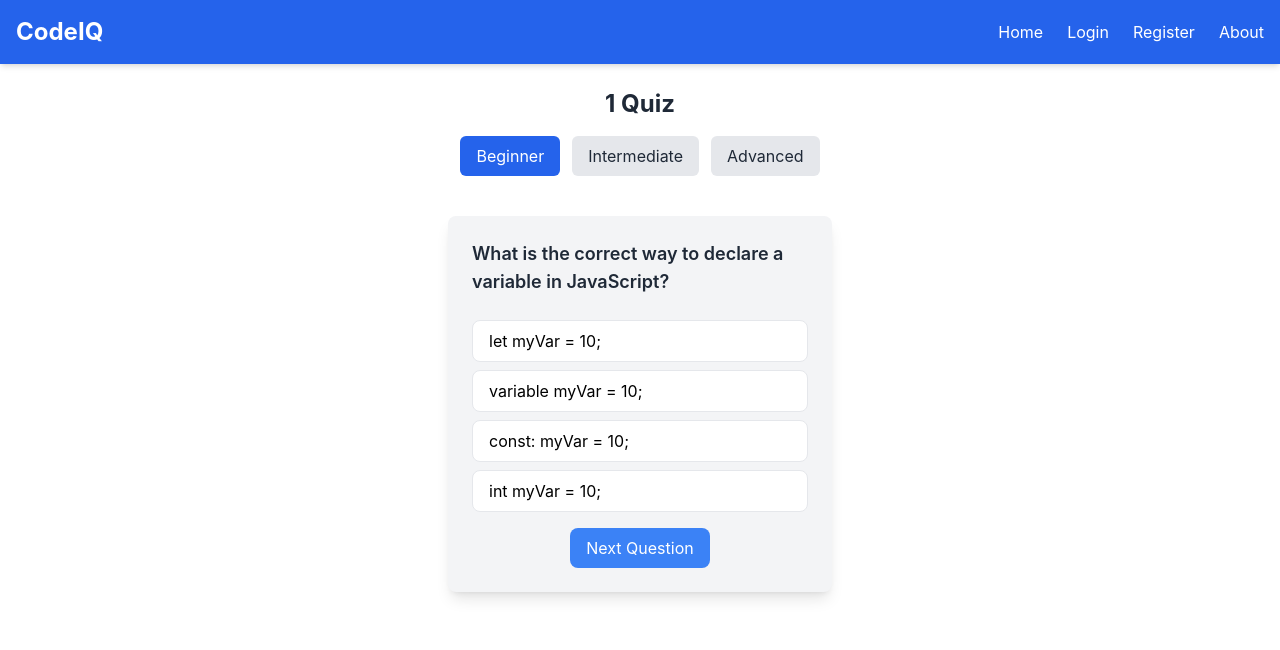
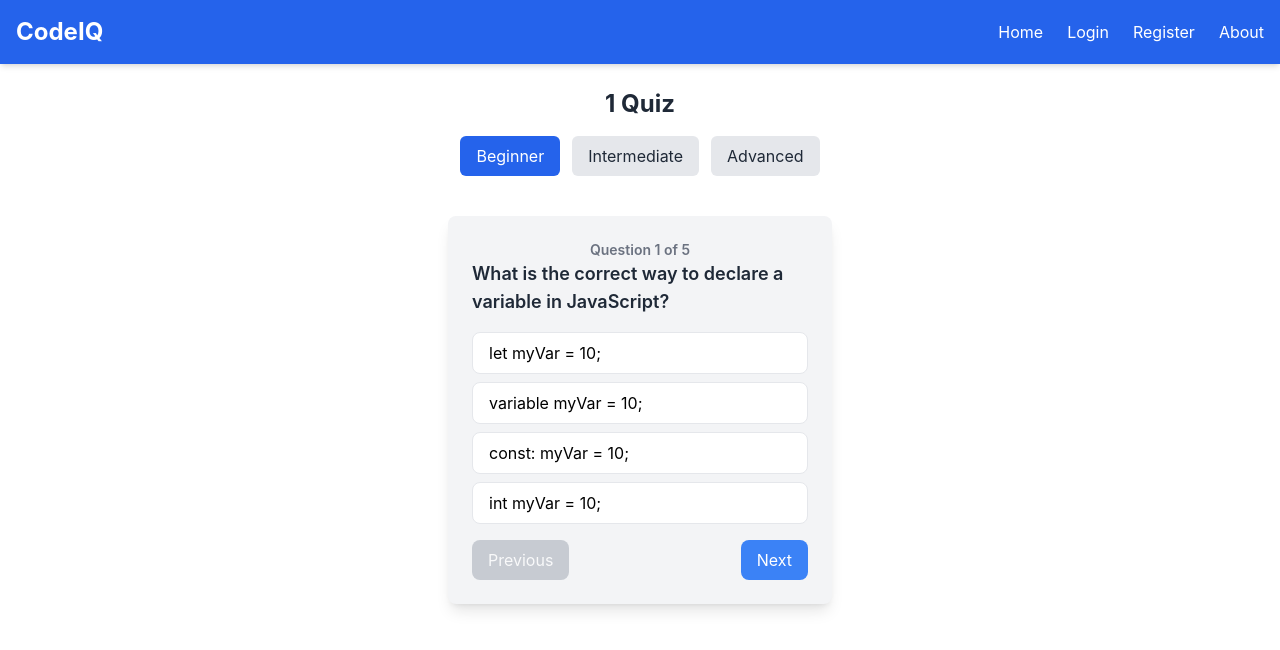
Before and after one commit to hardikpatel2906/CodeIQ, a React (Vite) app: page /quiz/1 in a window 1280 px wide. Shown: the top 650 px of the page. Built offline with nearby package versions, Linux system fonts and the light colour scheme.

Commit message:
Update Flash card component - create prev question functionality/suffle questions

```diff
--- a/package.json
+++ b/package.json
@@ -10,6 +10,7 @@
     "preview": "vite preview"
   },
   "dependencies": {
+    "framer-motion": "^12.4.7",
     "react": "^19.0.0",
     "react-dom": "^19.0.0",
     "react-router-dom": "^7.1.5"
--- a/src/components/FlashCard.tsx
+++ b/src/components/FlashCard.tsx
@@ -1,4 +1,5 @@
-import React, { useState } from "react";
+import React, { useState, useEffect } from "react";
+import { motion } from "framer-motion";
 
 interface Question {
   question: string;
@@ -22,12 +23,39 @@ const questions: Question[] = [
     options: ["removeLast()", "pop()", "deleteLast()", "shift()"],
     correctAnswer: "pop()",
   },
+  {
+    question: "What does `typeof null` return?",
+    options: ["null", "undefined", "object", "string"],
+    correctAnswer: "object",
+  },
+  {
+    question: "Which of these is a JavaScript framework?",
+    options: ["Django", "Flask", "React", "Laravel"],
+    correctAnswer: "React",
+  },
 ];
 
-const FlashCard: React.FC = () => {
+const shuffleArray = (array: Question[]) => [...array].sort(() => Math.random() - 0.5);
+
+const Flashcard: React.FC = () => {
+  const [quizQuestions, setQuizQuestions] = useState<Question[]>([]);
   const [currentQuestion, setCurrentQuestion] = useState(0);
   const [selectedAnswer, setSelectedAnswer] = useState<string | null>(null);
   const [isAnswered, setIsAnswered] = useState(false);
+
+  useEffect(() => {
+    // Load progress from localStorage
+    const storedIndex = localStorage.getItem("quizProgress");
+    if (storedIndex) {
+      setCurrentQuestion(Number(storedIndex));
+    }
+    setQuizQuestions(shuffleArray(questions)); // Shuffle questions
+  }, []);
+
+  useEffect(() => {
+    // Save progress to localStorage
+    localStorage.setItem("quizProgress", currentQuestion.toString());
+  }, [currentQuestion]);
 
   const handleAnswerClick = (answer: string) => {
     setSelectedAnswer(answer);
@@ -35,13 +63,23 @@ const FlashCard: React.FC = () => {
   };
 
   const handleNextQuestion = () => {
-    if (currentQuestion < questions.length - 1) {
+    if (currentQuestion < quizQuestions.length - 1) {
       setCurrentQuestion(currentQuestion + 1);
       setSelectedAnswer(null);
       setIsAnswered(false);
     } else {
       alert("Quiz completed! Restarting...");
+      localStorage.removeItem("quizProgress");
       setCurrentQuestion(0);
+      setQuizQuestions(shuffleArray(questions)); // Reshuffle for a fresh start
+      setSelectedAnswer(null);
+      setIsAnswered(false);
+    }
+  };
+
+  const handlePreviousQuestion = () => {
+    if (currentQuestion > 0) {
+      setCurrentQuestion(currentQuestion - 1);
       setSelectedAnswer(null);
       setIsAnswered(false);
     }
@@ -49,15 +87,33 @@ const FlashCard: React.FC = () => {
 
   return (
     <div className="flex flex-col items-center justify-center p-6 bg-gray-100 rounded-lg shadow-lg w-96 mx-auto mt-10">
-      <h2 className="text-lg font-semibold text-gray-800">{questions[currentQuestion].question}</h2>
+      <h3 className="text-sm font-semibold text-gray-500">
+        Question {currentQuestion + 1} of {quizQuestions.length}
+      </h3>
+
+      <motion.div
+        key={currentQuestion}
+        initial={{ opacity: 0, x: 50 }}
+        animate={{ opacity: 1, x: 0 }}
+        exit={{ opacity: 0, x: -50 }}
+        transition={{ duration: 0.3 }}
+        className="w-full"
+      >
+        <h2 className="text-lg font-semibold text-gray-800">{quizQuestions[currentQuestion]?.question}</h2>
 
         <div className="mt-4 w-full">
-        {questions[currentQuestion].options.map((option, index) => (
+          {quizQuestions[currentQuestion]?.options.map((option, index) => (
             <button
               key={index}
               onClick={() => handleAnswerClick(option)}
               className={`block w-full px-4 py-2 mt-2 text-left rounded-lg border text-black
-                ${isAnswered ? (option === questions[currentQuestion].correctAnswer ? "bg-green-200" : "bg-red-200") : "bg-white"}
+                ${
+                  isAnswered
+                    ? option === quizQuestions[currentQuestion].correctAnswer
+                      ? "bg-green-200"
+                      : "bg-red-200"
+                    : "bg-white"
+                }
                 hover:bg-gray-200`}
               disabled={isAnswered}
             >
@@ -67,19 +123,36 @@ const FlashCard: React.FC = () => {
         </div>
 
         {isAnswered && (
-        <p className={`mt-4 text-lg font-bold ${selectedAnswer === questions[currentQuestion].correctAnswer ? "text-green-600" : "text-red-600"}`}>
-          {selectedAnswer === questions[currentQuestion].correctAnswer ? "Correct!" : "Wrong Answer!"}
+          <p
+            className={`mt-4 text-lg font-bold ${
+              selectedAnswer === quizQuestions[currentQuestion].correctAnswer ? "text-green-600" : "text-red-600"
+            }`}
+          >
+            {selectedAnswer === quizQuestions[currentQuestion].correctAnswer ? "Correct!" : "Wrong Answer!"}
           </p>
         )}
+      </motion.div>
+
+      <div className="flex justify-between w-full mt-4">
+        <button
+          onClick={handlePreviousQuestion}
+          className={`px-4 py-2 bg-gray-400 text-white rounded-lg hover:bg-gray-500 ${
+            currentQuestion === 0 ? "opacity-50 cursor-not-allowed" : ""
+          }`}
+          disabled={currentQuestion === 0}
+        >
+          Previous
+        </button>
 
         <button
           onClick={handleNextQuestion}
-        className="mt-4 px-4 py-2 bg-blue-500 text-white rounded-lg hover:bg-blue-600"
+          className="px-4 py-2 bg-blue-500 text-white rounded-lg hover:bg-blue-600"
         >
-        Next Question
+          {currentQuestion < quizQuestions.length - 1 ? "Next" : "Finish"}
         </button>
+      </div>
     </div>
   );
 };
 
-export default FlashCard;
+export default Flashcard;
--- a/src/pages/Home.tsx
+++ b/src/pages/Home.tsx
@@ -39,7 +39,7 @@ const Home: React.FC = () => {
             </p>
 
             <div className="grid grid-cols-1 sm:grid-cols-2 md:grid-cols-3 gap-6">
-            {filteredLanguages.map((lang, index) => (
+            {filteredLanguages.map((lang) => (
                     <Link
                         key={lang.slug}
                         to={`/quiz/${lang.slug}`}
```
Also changed, not shown: 1 other file (tests, documents, lock files or other folders). Lines whose indentation alone changed are shown as unchanged.
